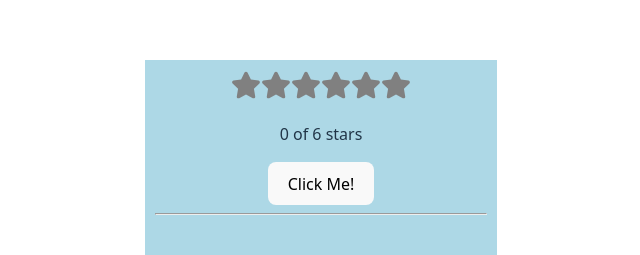
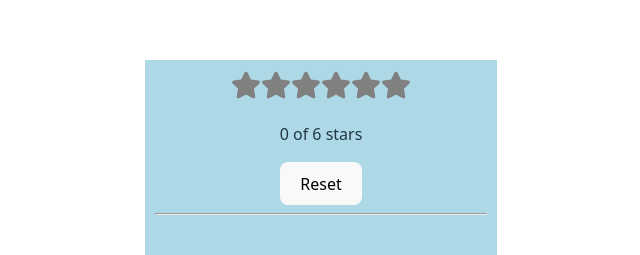
Before and after one commit to supperwu/start-app, a React (Vite) app: page / in a window 1280 px wide. Shown: the part 147-402 px from the top of the page, without its empty margins (319-959 px from the left). Built offline with nearby package versions, Linux system fonts and the light colour scheme.

Commit message:
Reset button

```diff
--- a/src/App.jsx
+++ b/src/App.jsx
@@ -6,7 +6,7 @@ function App() {
     <StarRating
       style={{ padding: '10px', backgroundColor: 'lightblue' }}
       totalStars={6}
-      onDoubleClick={() => alert('Double clicked!')}
+      onDoubleClick={() => console.log('Double clicked!')}
     />
   )
 }
--- a/src/MyButton.jsx
+++ b/src/MyButton.jsx
@@ -1,13 +1,20 @@
+import React, { useState } from 'react';
+
 
 // React 组件必须以大写字母开头
-function MyButton(){
+function MyButton({ content, onClick }) {
+    // useState 是 React 的一个 Hook，用于在函数组件中添加状态
     function handleClick() {
-        alert('Button clicked!');
+        setCount(count + 1);
+        onClick();
+        console.log(`Clicked ${count + 1} times`);
     }
+
+    const [count, setCount] = useState(0);
 
     return (
         <button className="my-button" onClick={handleClick}>
-            Click Me!
+            {content ? content : `Click ${count} times!`}
         </button>
     );
 }
--- a/src/StarRating.jsx
+++ b/src/StarRating.jsx
@@ -7,6 +7,11 @@ import Profile from './Profile';
 function StarRating({ totalStars = 5, style = {}, ...props }) {
   const [selectedStars, setSelectedStars] = useState(0);
   const stars = createArray(totalStars);
+  const resetButtonContent = "Reset";
+
+  function onResetClick() {
+    setSelectedStars(0);
+  }
 
   return (
     <div style={{ ...style }} {...props}>
@@ -21,7 +26,7 @@ function StarRating({ totalStars = 5, style = {}, ...props }) {
       <p>
         {selectedStars} of {totalStars} stars
       </p>
-      <MyButton />
+      <MyButton content={resetButtonContent} onClick={onResetClick}/>
       <hr />
       <Profile />
     </div>
```
